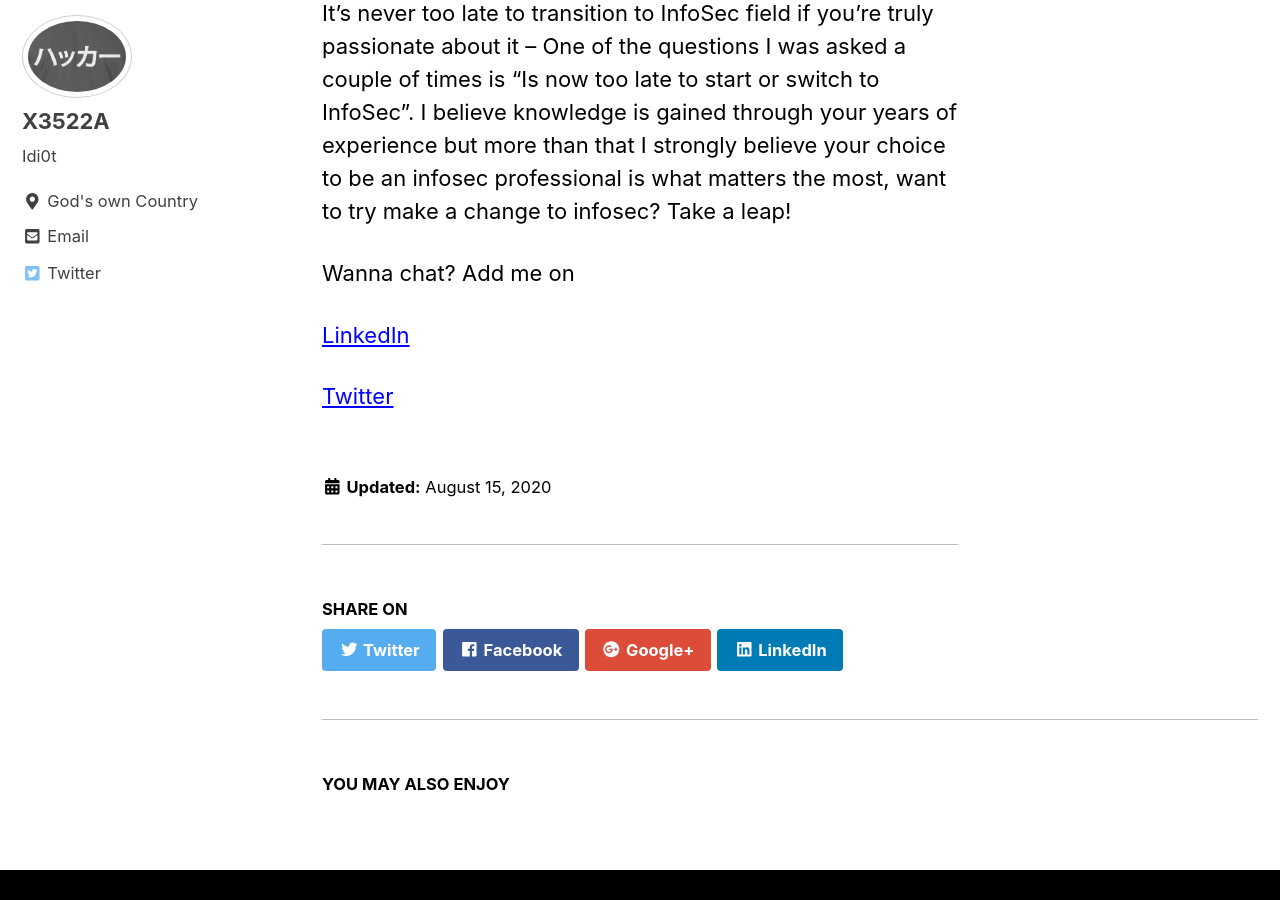
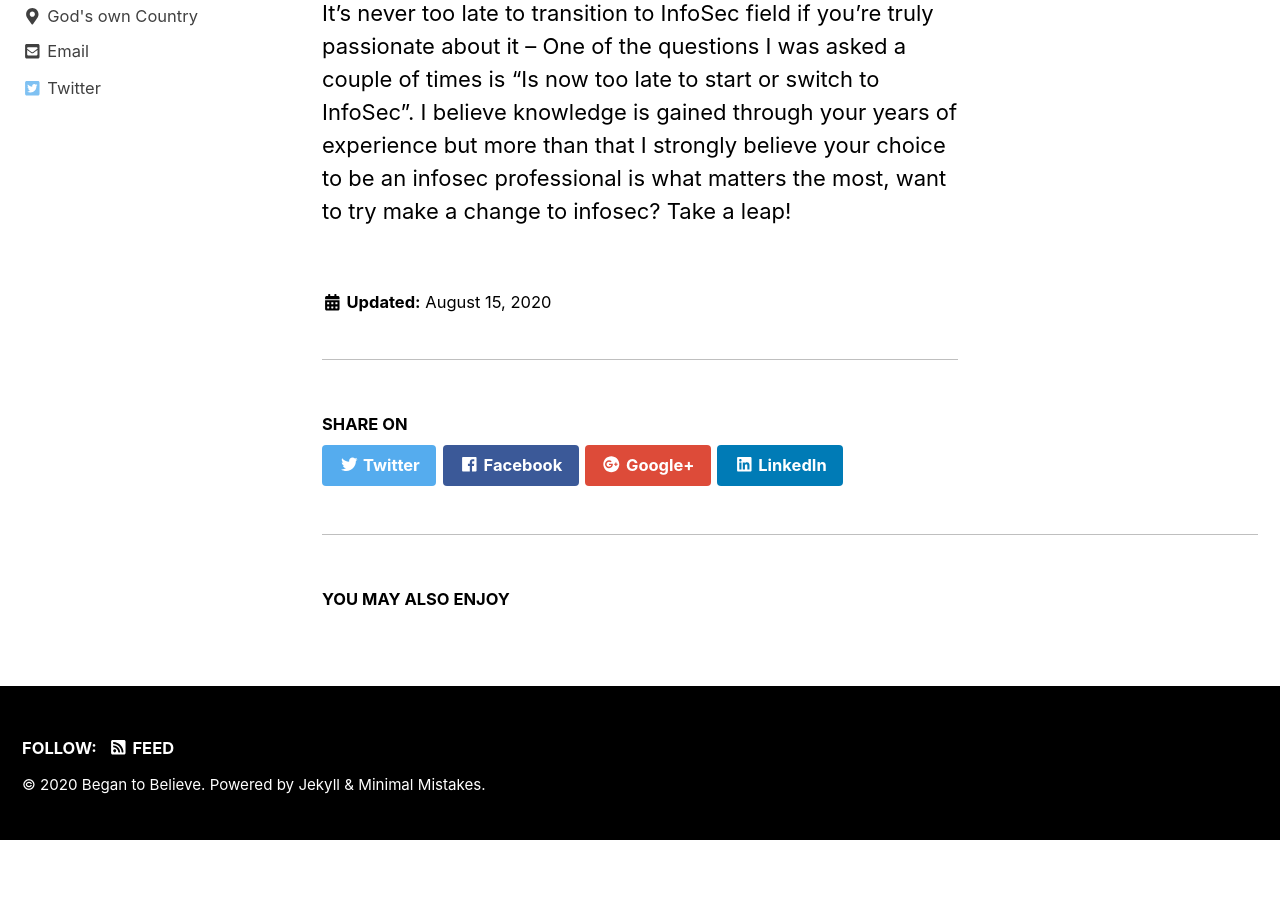
Before and after one commit to vinaysudheer/x3522a.github.io, a Jekyll site: the page built from _posts/2020-08-15-Landing-Your-First-InfoSec-Job.md, in a window 1280 px wide and 900 px high, scrolled down 5201 px. Built offline with Jekyll 4.4.1, drawn with Linux system fonts in a browser that asks for light colours; cached includes are drawn as plain includes; after the commit the page ends 6041 px from its top, so only the background shows below that.

Commit message:
Update 2020-08-15-Landing-Your-First-InfoSec-Job.md

```diff
--- a/_posts/2020-08-15-Landing-Your-First-InfoSec-Job.md
+++ b/_posts/2020-08-15-Landing-Your-First-InfoSec-Job.md
@@ -59,11 +59,3 @@ Always set your goal and stay focused – Set yourself a goal, be it the next bi
 Surround yourself with likeminded people – By likeminded people I mean people who share the same passion and interest for security as you. Join a InfoSec community you like, give knowledge to take knowledge.
 
 It’s never too late to transition to InfoSec field if you’re truly passionate about it – One of the questions I was asked a couple of times is “Is now too late to start or switch to InfoSec”. I believe knowledge is gained through your years of experience but more than that I strongly believe your choice to be an infosec professional is what matters the most, want to try make a change to infosec? Take a leap!
-
-
-
-Wanna chat? Add me on
-
-[LinkedIn](https://www.linkedin.com/in/vinaysudheer/)
-
-[Twitter](https://twitter.com/VinaySudheer17)
```
